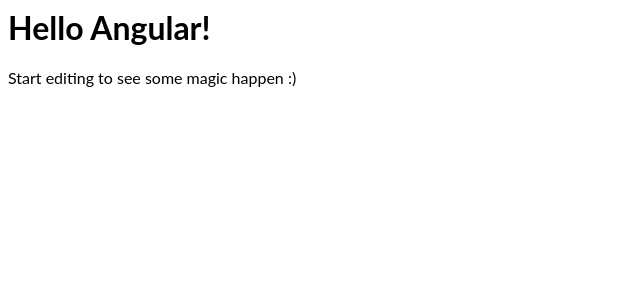
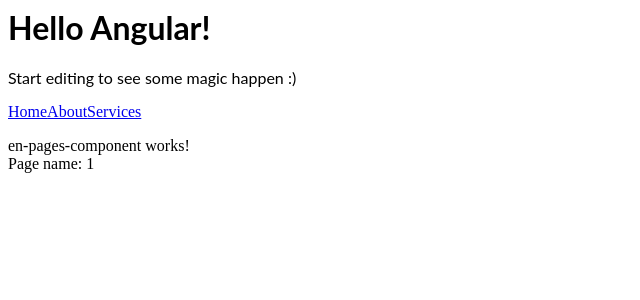
Before and after one commit to saheel-ahmed/angular-myapp, an Angular app: page /en/1 in a window 1280 px wide. Shown: the top 300 px of the page, without its empty margins (0-640 px from the left). Built offline with nearby package versions, Linux system fonts and the light colour scheme.

Commit message:
Added routing

```diff
--- a/src/app/app.component.html
+++ b/src/app/app.component.html
@@ -2,3 +2,10 @@
 <p>
   Start editing to see some magic happen :)
 </p>
+
+<nav>
+    <a routerLink="en/home" routerLinkActive="active">Home</a>
+    <a routerLink="en/about">About</a>
+    <a routerLink="en/services">Services</a>
+</nav>
+<router-outlet></router-outlet>
--- /dev/null
+++ b/src/app/en-pages-component/en-pages-component.component.html
@@ -0,0 +1,5 @@
+<p>
+en-pages-component works!
+<br />
+Page name: {{pagename}}
+</p>
--- /dev/null
+++ b/src/app/en-pages-component/en-pages-component.component.ts
@@ -0,0 +1,21 @@
+import { Component, OnInit } from '@angular/core';
+import { ActivatedRoute } from '@angular/router';
+
+@Component({
+  selector: 'app-en-pages-component',
+  templateUrl: './en-pages-component.component.html',
+  styleUrls: ['./en-pages-component.component.css']
+})
+export class EnPagesComponentComponent implements OnInit {
+
+  pagename = 'Home';
+
+  constructor(private route: ActivatedRoute) { }
+
+  ngOnInit() {
+    this.route.params.subscribe(params => {
+      this.pagename = params['page'];
+    });
+  }
+
+}
--- /dev/null
+++ b/src/app/routerConfig.ts
@@ -0,0 +1,9 @@
+import { Routes } from '@angular/router';
+import { EnPagesComponentComponent } from './en-pages-component/en-pages-component.component';
+
+const appRoutes: Routes = [
+  { path: 'en/:page',
+    component: EnPagesComponentComponent
+  }
+];
+export default appRoutes;
```
Also changed, not shown: src/app/app.module.ts (+5 -2 lines), src/app/en-pages-component/en-pages-component.component.css (added).
